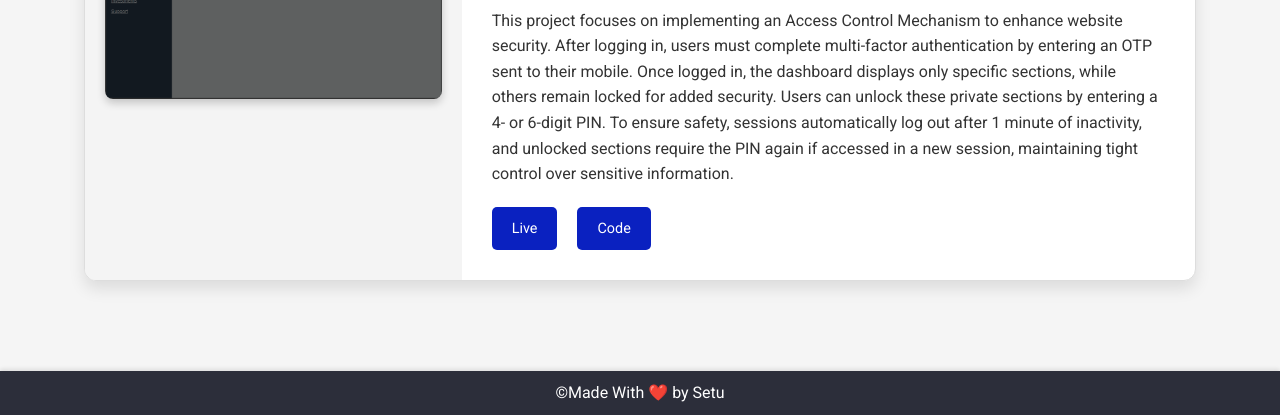
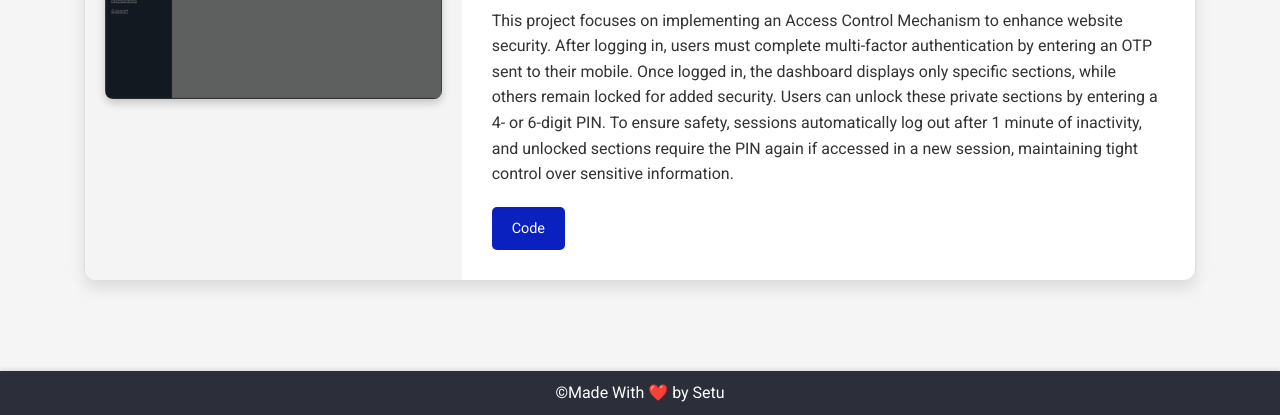
Before and after one commit to setusairam/Origin, a plain HTML site: page projects.html in a window 1280 px wide. Shown: the part 888-1303 px from the top of the page. Drawn offline with Linux system fonts and the light colour scheme.

Commit message:
Update projects.html

```diff
--- a/projects.html
+++ b/projects.html
@@ -56,7 +56,7 @@
                 <br>4. Zoom Options: Customizable text sizes.
             </p>
             <div class="buttons">
-                <a href="#" class="btn redirect-btn">Code</a>
+                <a href="https://github.com/setusairam/MAGNIFIER-Project" class="btn redirect-btn">Code</a>
             </div>
         </div>
     </div>
@@ -86,8 +86,7 @@
                 This project focuses on implementing an Access Control Mechanism to enhance website security. After logging in, users must complete multi-factor authentication by entering an OTP sent to their mobile. Once logged in, the dashboard displays only specific sections, while others remain locked for added security. Users can unlock these private sections by entering a 4- or 6-digit PIN. To ensure safety, sessions automatically log out after 1 minute of inactivity, and unlocked sections require the PIN again if accessed in a new session, maintaining tight control over sensitive information.
             </p>
             <div class="buttons">
-                <a href="#" class="btn redirect-btn">Live</a>
-                <a href="https://github.com/setusairam/MAGNIFIER-Project" class="btn redirect-btn">Code</a>
+                <a href="#" class="btn redirect-btn">Code</a>
             </div>
         </div>
     </div>
```
